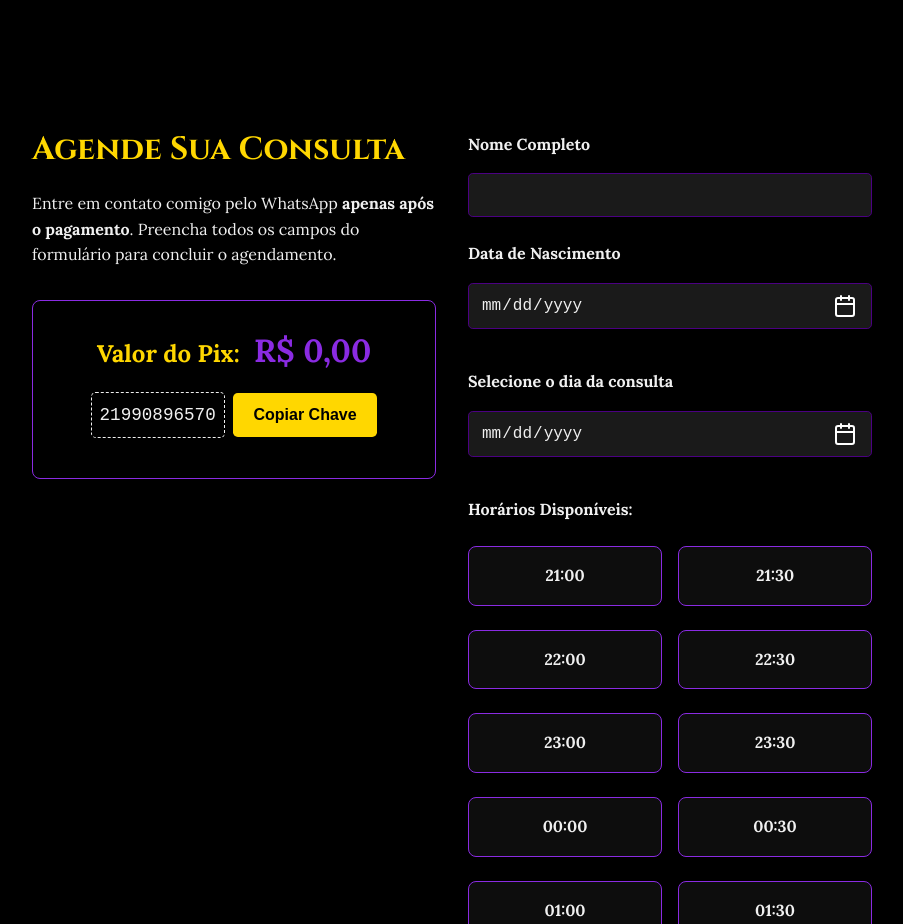
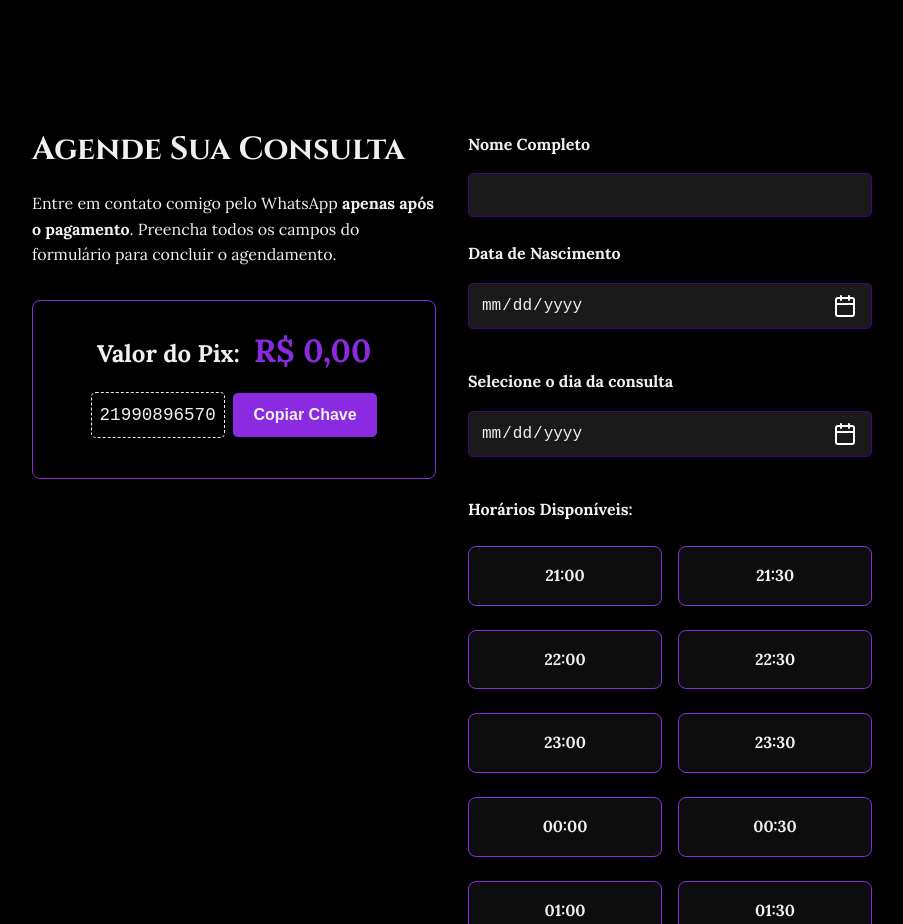
Before and after one commit to marllonpanisset/carolina-rodrigues-oraculista, a website: page index.html in a window 1280 px wide. Shown: the part 860-1784 px from the top of the page, without its empty margins (188-1091 px from the left). Drawn offline with nearby package versions, Linux system fonts and the light colour scheme; no server answers.

Commit message:
ajuste cor amarela

```diff
--- a/styles/style.css
+++ b/styles/style.css
@@ -154,7 +154,7 @@ body {
     font-family: var(--fonte-serifa);
     font-size: 2rem;
     margin-bottom: 1rem;
-    color: var(--cor-secundaria);
+    color: var(--cor-texto-claro);
 }
 
 .form-instructions p {
@@ -171,7 +171,7 @@ body {
 
 .pix-info h4 {
     font-size: 1.5rem;
-    color: var(--cor-secundaria);
+    color: var(--cor-texto-claro);
 }
 
 .pix-info #valor-pix {
@@ -198,8 +198,8 @@ body {
 }
 
 .copy-button {
-    background-color: var(--cor-secundaria);
-    color: var(--cor-fundo);
+    background-color: var(--cor-destaque);
+    color: var(--cor-texto-claro);
     border: none;
     padding: 0.8rem 1.3rem;
     font-size: 1rem;
```
